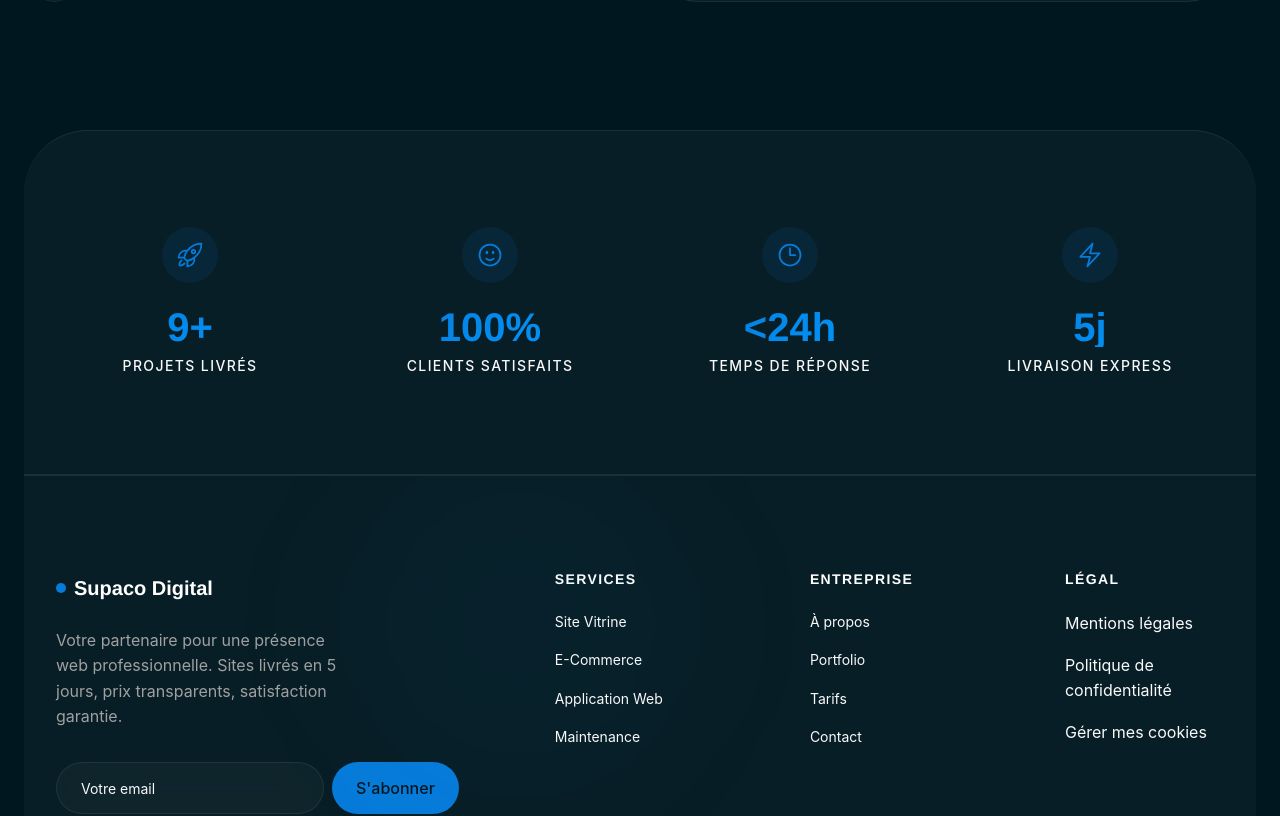
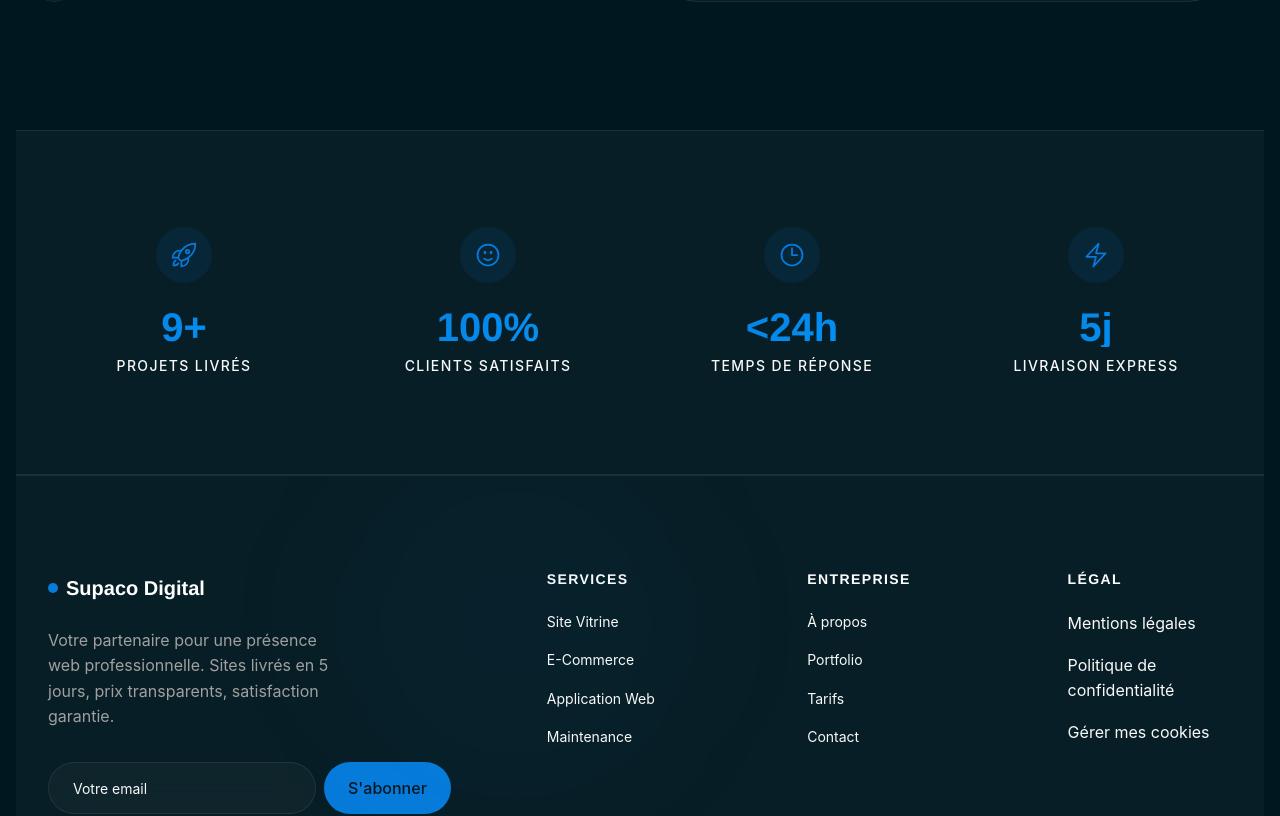
Before and after one commit to SupaKd/supaco, a React (Vite) app: page / in a window 1280 px wide. Shown: the part 4506-5322 px from the top of the page. Built offline with nearby package versions, Linux system fonts and the light colour scheme; a web font is replaced by a local one.

Commit message:
optimisation

```diff
--- a/src/styles/components/_footer.scss
+++ b/src/styles/components/_footer.scss
@@ -10,19 +10,23 @@
   padding: $space-4xl 0 $space-xl;
   background: var(--color-bg-secondary);
   border-top: 1px solid var(--glass-border);
-  margin: 0 1.5rem 1.5rem 1.5rem;
+  margin: 0 1rem 1rem 1rem;
   border-radius: 0 0 4rem 4rem;
   overflow: hidden;
 
   &::before {
-    content: '';
+    content: "";
     position: absolute;
     top: -10%;
     left: 20%;
     width: 500px;
     height: 400px;
     border-radius: 50%;
-    background: radial-gradient(circle, rgba(7, 123, 217, 0.06) 0%, transparent 70%);
+    background: radial-gradient(
+      circle,
+      rgba(7, 123, 217, 0.06) 0%,
+      transparent 70%
+    );
     pointer-events: none;
     filter: blur(70px);
   }
--- a/src/styles/components/_stats.scss
+++ b/src/styles/components/_stats.scss
@@ -7,9 +7,14 @@
   background: var(--color-bg-secondary);
   border-top: 1px solid var(--glass-border);
   border-bottom: 1px solid var(--glass-border);
-  margin: 0 1.5rem 0rem 1.5rem;
+  margin: 0 0.5rem 0rem 0.5rem;
   border-radius: 4rem 4rem 0 0;
   overflow: hidden;
+
+  @include desktop {
+    margin: 0rem 1rem;
+    border-radius: 0;
+  }
 
   &__container {
     @include container;
@@ -24,6 +29,7 @@
 
     @include mobile {
       grid-template-columns: 1fr;
+      gap: $space-md;
     }
   }
 
```
